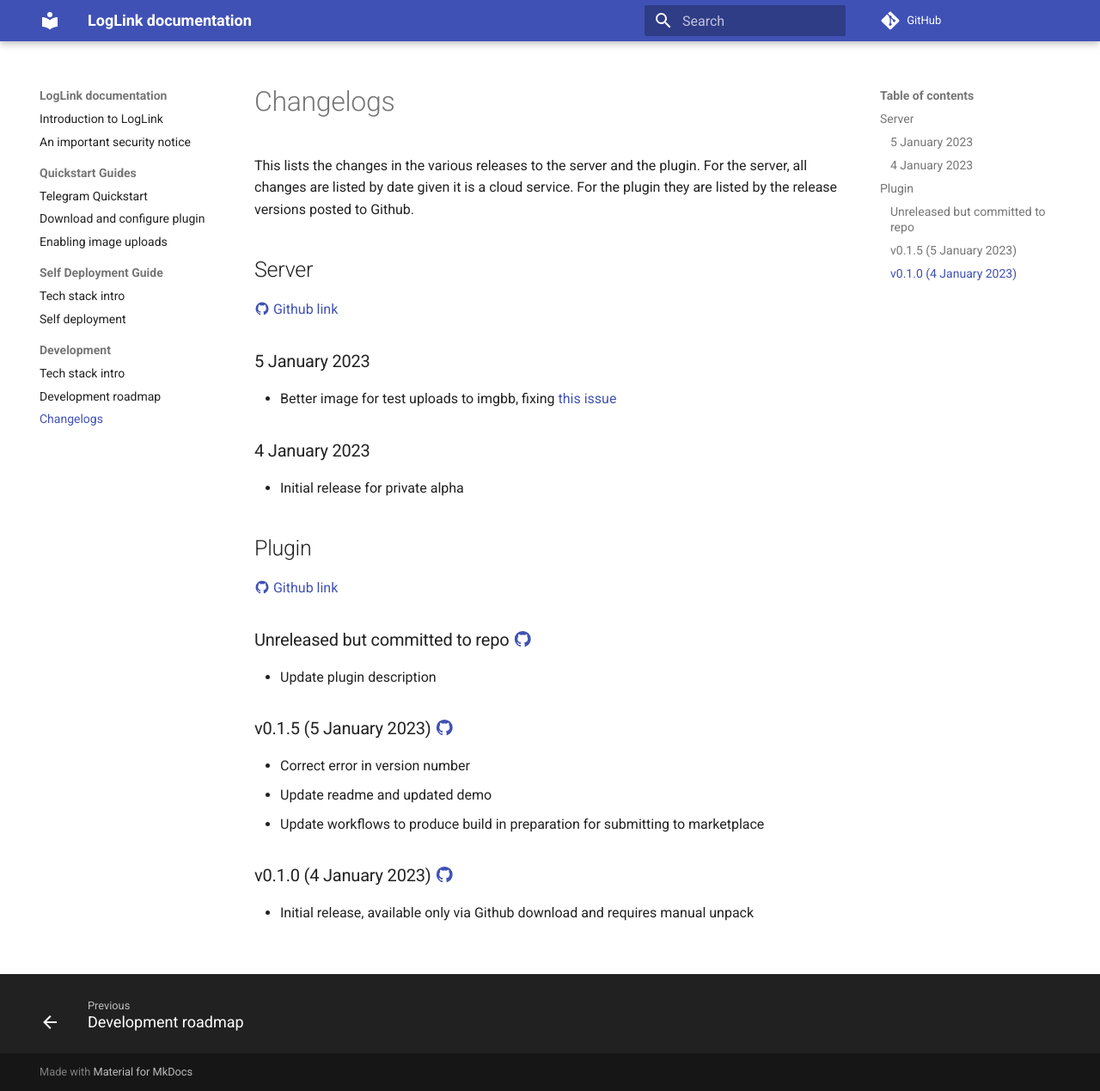
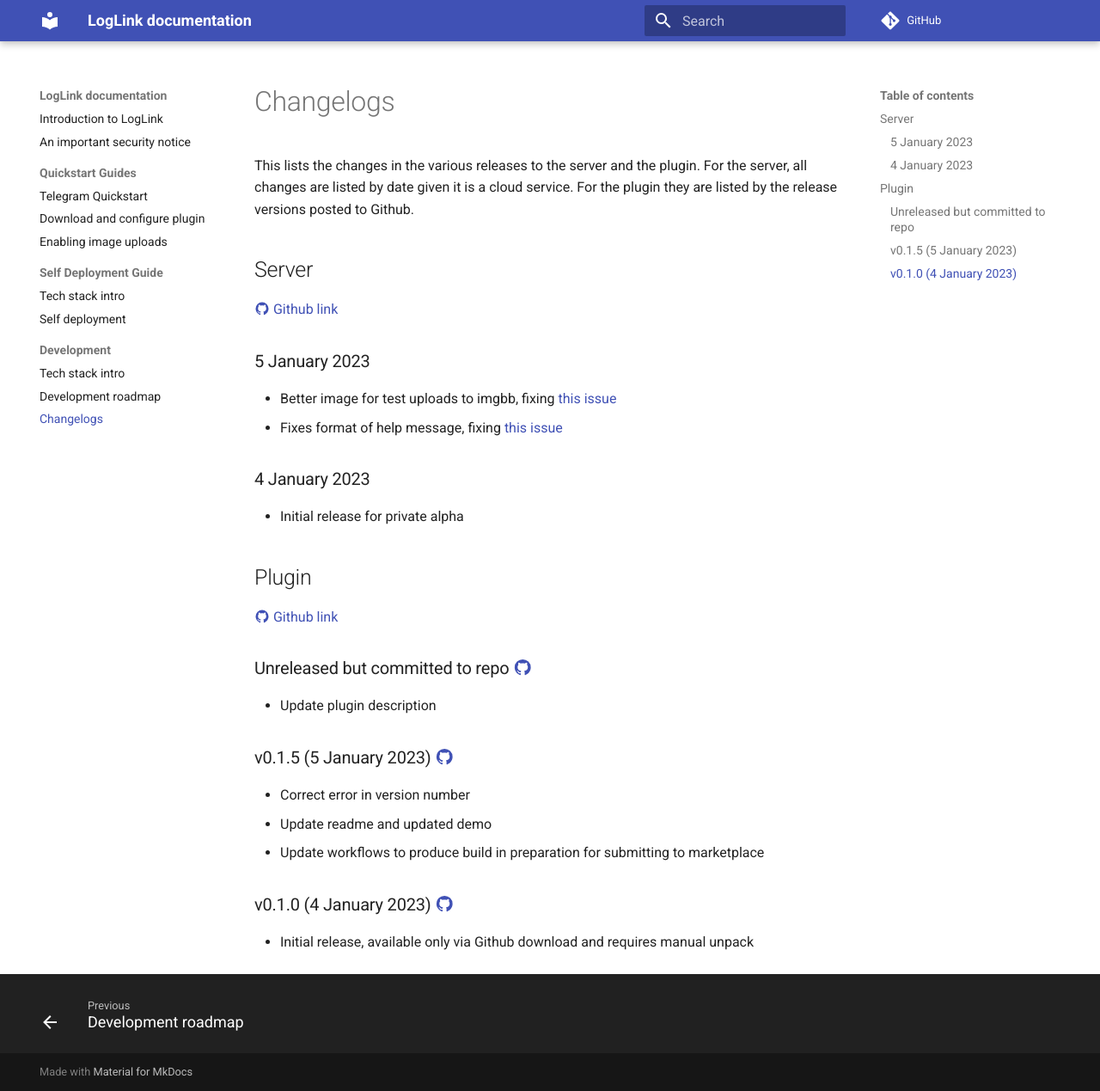
Before and after one commit to hankhank10/loglink-docs, an MkDocs documentation site: the page built from docs/changelog.md, in a window 1280 px wide and 1269 px high. Shown: the whole window at 86% size. Built offline with MkDocs 1.6.1 and Material for MkDocs 9.7.7, drawn with Linux system fonts in a browser that asks for light colours; comment, search, counter and statistics services are not loaded.

Commit message:
Update changelog.md

```diff
--- a/docs/changelog.md
+++ b/docs/changelog.md
@@ -8,6 +8,7 @@
 
 ### 5 January 2023
 - Better image for test uploads to imgbb, fixing [this issue](https://github.com/hankhank10/loglink-server/issues/17)
+- Fixes format of help message, fixing [this issue](https://github.com/hankhank10/loglink-server/issues/20)
 
 ### 4 January 2023
 
```
